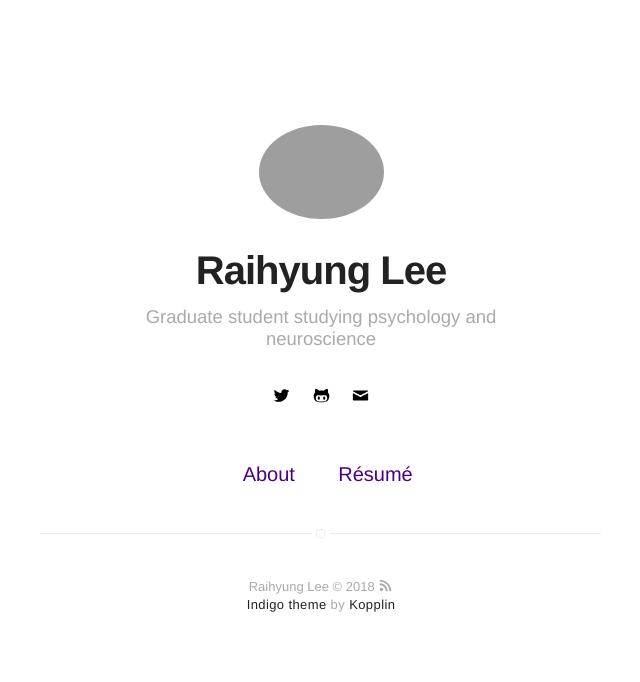
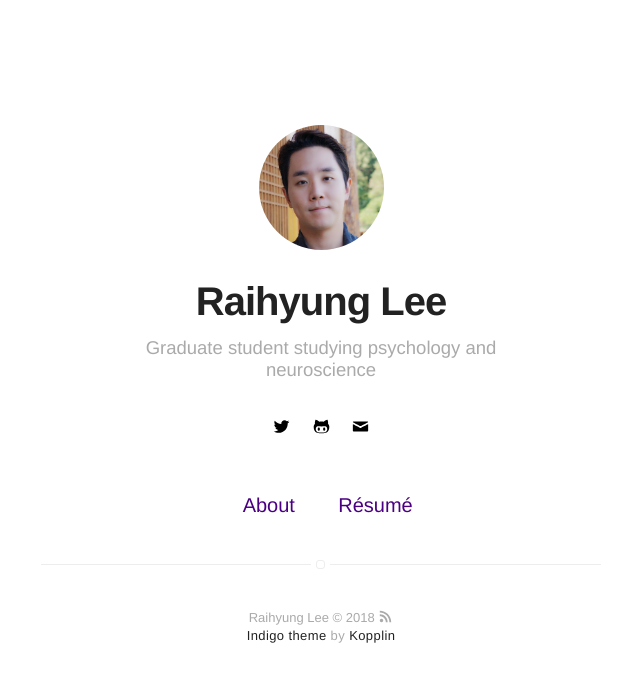
Before and after one commit to RaihyungLee/RaihyungLee.github.io, a Jekyll site: the page built from index.html, in a window 1280 px wide. Shown: the top 682 px of the page, without its empty margins (319-959 px from the left). Built offline with Jekyll 4.4.1, drawn with Linux system fonts in a browser that asks for light colours.

Commit message:
Update _config.yml

```diff
--- a/_config.yml
+++ b/_config.yml
@@ -8,7 +8,7 @@ description: Stuff I find interesting
 # if it's an external image, update below for true
 # better with square images
 external-image: false
-picture: assets/images/profile_new.png
+picture: assets/images/profile_new.jpg
 
 # If you want to include your resume, set to true
 # and specify source (external or local).
```
